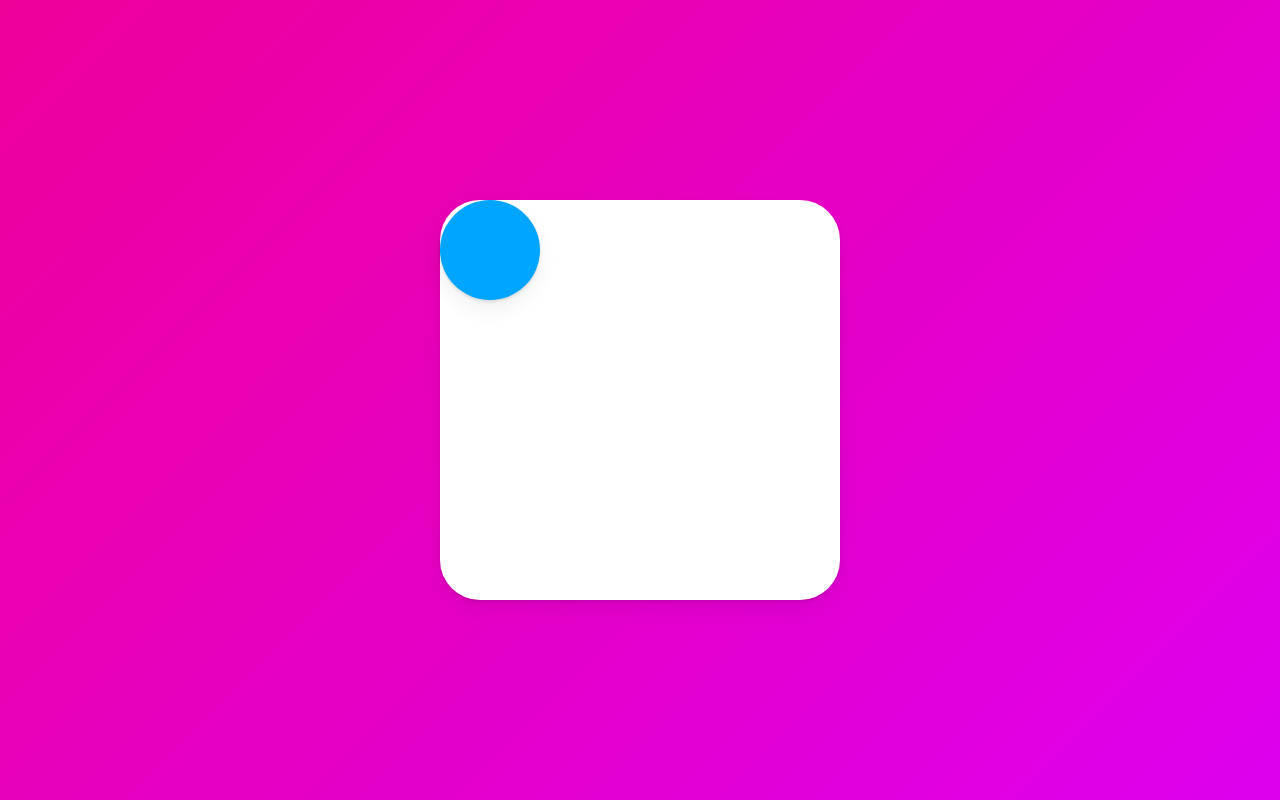
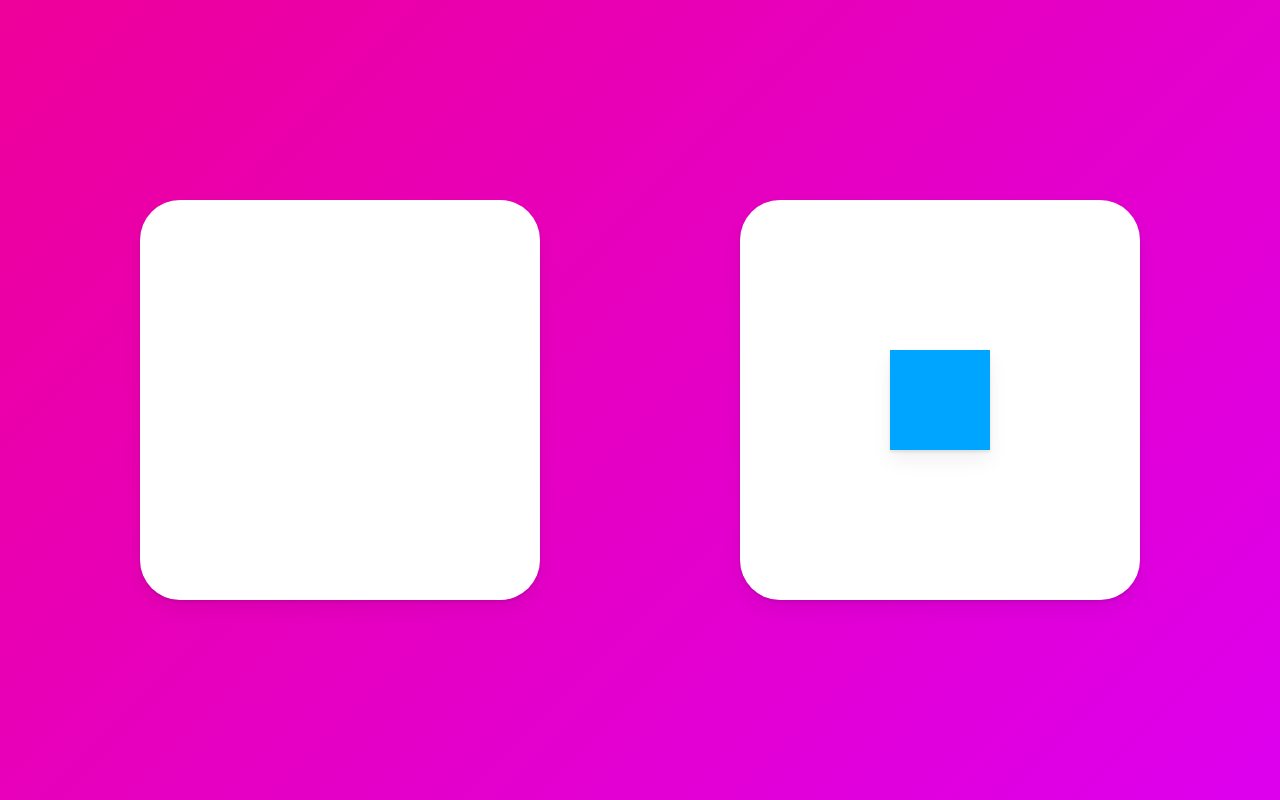
Before and after one commit to shlee9999/react-animations, a React (Create React App) app: page / in a window 1280 px wide. Built offline with nearby package versions, Linux system fonts and the light colour scheme.

Commit message:
practice layout, layoutId

```diff
--- a/src/App.tsx
+++ b/src/App.tsx
@@ -1,5 +1,5 @@
 import styled from 'styled-components';
-import { AnimatePresence, Variants, motion } from 'framer-motion';
+import { motion } from 'framer-motion';
 import { useState } from 'react';
 const Wrapper = styled(motion.div)`
   height: 100vh;
@@ -7,8 +7,8 @@ const Wrapper = styled(motion.div)`
   display: flex;
   justify-content: center;
   align-items: center;
-  flex-direction: column;
-  gap: 10px;
+
+  gap: 200px;
   background: linear-gradient(135deg, #e09, #d0e);
 `;
 const Box = styled(motion.div)`
@@ -17,8 +17,8 @@ const Box = styled(motion.div)`
   height: 400px;
   border-radius: 40px;
   display: flex;
-  justify-content: flex-start;
-  align-items: flex-start;
+  justify-content: center;
+  align-items: center;
   box-shadow:
     0 2px 3px rgba(0, 0, 0, 0.1),
     0 10px 20px rgba(0, 0, 0, 0.06);
@@ -36,10 +36,9 @@ function App() {
   const [clicked, setClicked] = useState(false);
   const toggleClicked = () => setClicked((prev) => !prev);
   return (
-    <Wrapper>
-      <Box style={{ justifyContent: clicked ? 'center' : 'flex-start', alignItems: clicked ? 'center' : 'flex-start' }}>
-        <Circle />
-      </Box>
+    <Wrapper onClick={toggleClicked}>
+      <Box>{clicked ? <Circle layoutId="Circle" style={{ borderRadius: 50 }} /> : null}</Box>
+      <Box>{clicked ? null : <Circle layoutId="Circle" style={{ borderRadius: 0 }} />}</Box>
     </Wrapper>
   );
 }
```
